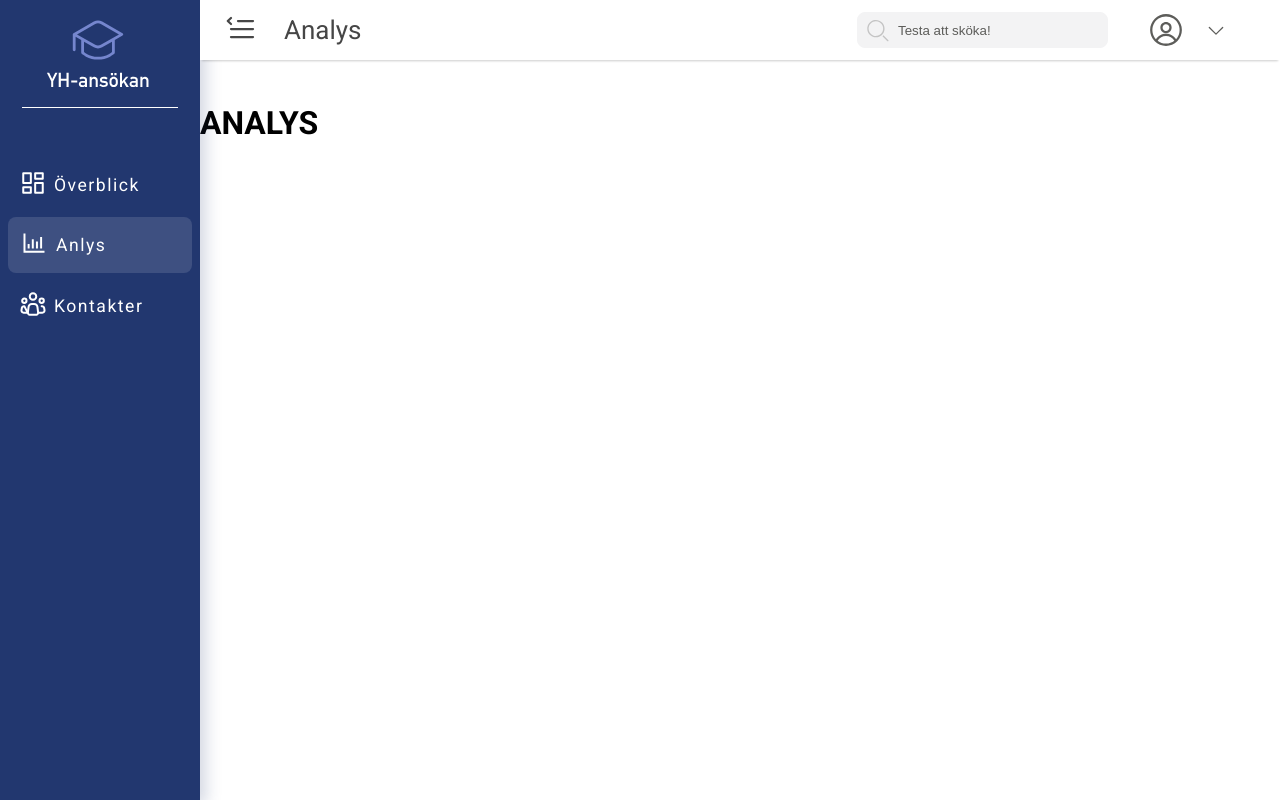
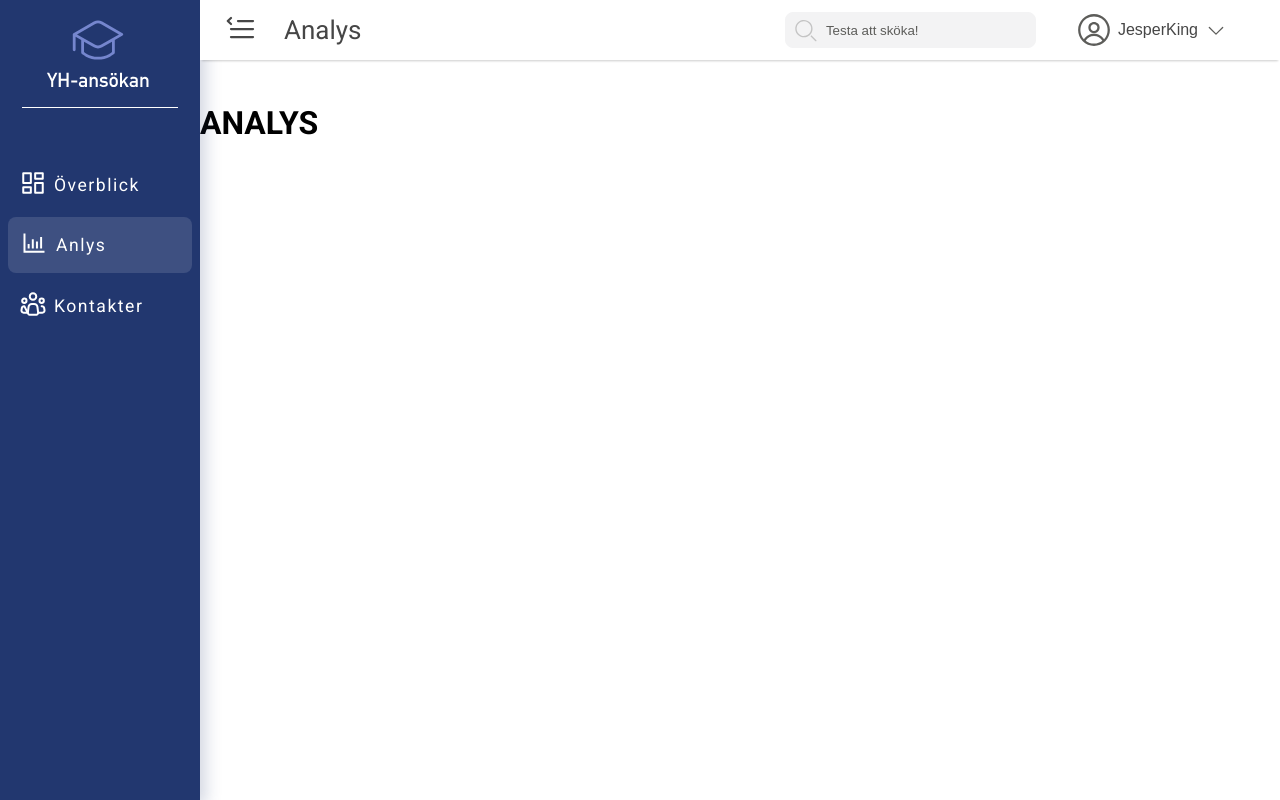
Before and after one commit to abersoft-technologies/yhs-front-end, a Next.js app: page /analys in a window 1280 px wide. Built offline with nearby package versions, Linux system fonts and the light colour scheme.

Commit message:
YS-36 Create first draft of auth client

```diff
--- a/pages/api/hello.ts
+++ /dev/null
@@ -1,13 +0,0 @@
-// Next.js API route support: https://nextjs.org/docs/api-routes/introduction
-import type { NextApiRequest, NextApiResponse } from 'next'
-
-type Data = {
-  name: string
-}
-
-export default function handler(
-  req: NextApiRequest,
-  res: NextApiResponse<Data>
-) {
-  res.status(200).json({ name: 'John Doe' })
-}
--- a/src/components/topbar/Topbar.tsx
+++ b/src/components/topbar/Topbar.tsx
@@ -7,14 +7,20 @@ import styles from './Topbar.module.scss';
 import { Flex } from '../ui/Flex';
 import SearchBar from './searchbar/SearchBar';
 import UserMenu from './usermenu/UserMenu';
+import { useLocalStorage } from '../../hooks/useLocalStorage';
+import { IUserModel } from '../../types/global';
+
 
 const Topbar = () => {
   const router = useRouter();
+  const user = useLocalStorage("get", "session", "user")
+  const parsedUser: IUserModel = user;
   const setPageTitle = () => {
     if (router.pathname === '/') return 'Överblick';
     if (router.pathname === '/analys') return 'Analys';
     if (router.pathname === '/kontakter') return 'Kontakter';
   };
+  console.log("parsedUser", parsedUser)
   return (
     <section className={styles.topbar}>
       <Flex direction='row' gap='large' align='center'>
@@ -25,7 +31,7 @@ const Topbar = () => {
       </Flex>
       <Flex direction='row' align='center' justify='flex-end' gap='xxx-large'>
         <SearchBar />
-        <UserMenu />
+        <UserMenu userName={parsedUser ? parsedUser.username : "JesperKing"} />
       </Flex>
     </section>
   );
--- a/src/components/topbar/usermenu/UserMenu.tsx
+++ b/src/components/topbar/usermenu/UserMenu.tsx
@@ -1,27 +1,40 @@
+import Link from 'next/link';
 import React from 'react';
+import { Redirect } from '../../../globalFunctions/redirect';
+import { useLocalStorage } from '../../../hooks/useLocalStorage';
 import { IUserModel } from '../../../types/global';
+import { Flex } from '../../ui/Flex';
 
 import styles from './Usermenu.module.scss';
 
-const UserMenu = () => {
-  const name = localStorage.getItem("user");
-  let parsedName: IUserModel = {
-    name: "",
-    username: "",
-    email: "",
-    password: "",
-    date: ""
-  };
-  if(name) {
-    parsedName = JSON.parse(name)
+interface IUserMenu {
+  userName?: string;
+}
+
+const UserMenu = (props: IUserMenu) => {
+  const [openDropdown, setOpenDropdown] = React.useState<boolean>(false)
+
+  const logout = () => {
+    useLocalStorage("remove", "session", "user")
+    Redirect("/login")
   }
+
   return (
     <div className={styles.usermenu_container}>
+      <Flex direction='row' >
       <img src='/placeholder-avatar.svg' alt='Profile Picutre' />
-      <button>
-        {parsedName.name}
+      <button onClick={() => setOpenDropdown(!openDropdown)}>
+        {props.userName}
         <img src='/chevron-down.svg' alt='Chevron down' />
       </button>
+      </Flex>
+      {openDropdown ?
+      <div className={styles.usermenu_dropdown}>
+      <button onClick={logout}>Logga ut</button>
+    </div>
+    : null
+    }
+
     </div>
   );
 };
--- a/src/components/topbar/usermenu/Usermenu.module.scss
+++ b/src/components/topbar/usermenu/Usermenu.module.scss
@@ -4,6 +4,7 @@
   margin-right: 48px;
   display: flex;
   align-items: center;
+  flex-direction: column;
   gap: var.$spacing-medium;
 
   button {
@@ -19,4 +20,10 @@
       width: var.$spacing-large;
     }
   }
+
+  .usermenu_dropdown {
+    position: absolute;
+    padding: 8px;
+    top: 60%;
+  }
 }
--- a/src/globalFunctions/redirect.ts
+++ b/src/globalFunctions/redirect.ts
@@ -1,18 +1,19 @@
+import Router from 'next/router'
 import { RedirectRoutes } from "../types/routes"
 
 export const Redirect = (routes: RedirectRoutes) => {
     switch(routes) {
         case "/":
-            window.location.href = "/";
+            Router.push("/");
         break;
         case "/home":
-            window.location.href = "/home";
+            Router.push("/home");
         break;
         case "/login":
-            window.location.href = "/login";
+            Router.push("/login");
         break;
         case "/home":
-            window.location.href = "/signup";
+            Router.push("/signup");
         break;
     }
 }
--- /dev/null
+++ b/src/hooks/useLocalStorage.ts
@@ -0,0 +1,30 @@
+export const useLocalStorage = (option: "get" | "set" | "remove", storageType: "local" | "session", key: string, value?: string) => {
+    if(storageType === "local") {
+        if(option === "set" && value) {
+            return localStorage.setItem(key, value)
+        }
+        if(option === "get") {
+            const returnedItem = localStorage.getItem(key)
+            if(!returnedItem) {
+                return console.log("No Item in localStorage")
+            }
+            const parsedReturnedItem = JSON.parse(returnedItem)
+            return parsedReturnedItem;
+        }
+    } else if(storageType === "session") {
+        if(option === "set" && value) {
+            return sessionStorage.setItem(key, value)
+        }
+        if(option === "get") {
+            const returnedItem = sessionStorage.getItem(key)
+            if(!returnedItem) {
+                return console.log("No Item in sessionStorage")
+            }
+            const parsedReturnedItem = JSON.parse(returnedItem)
+            return parsedReturnedItem;
+        }
+    } else if(option === "remove") {
+        if(storageType === "local") localStorage.removeItem(key)
+        else if(storageType === "session") sessionStorage.removeItem(key)
+    }
+}
```
Also changed, not shown: pages/index.tsx (+10 -0 lines), pages/login.tsx (+11 -3 lines), pages/signup.tsx (+4 -3 lines).
